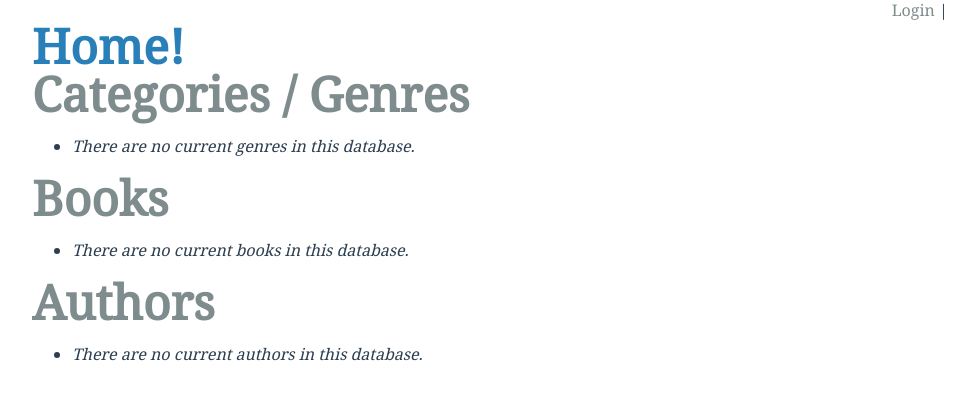
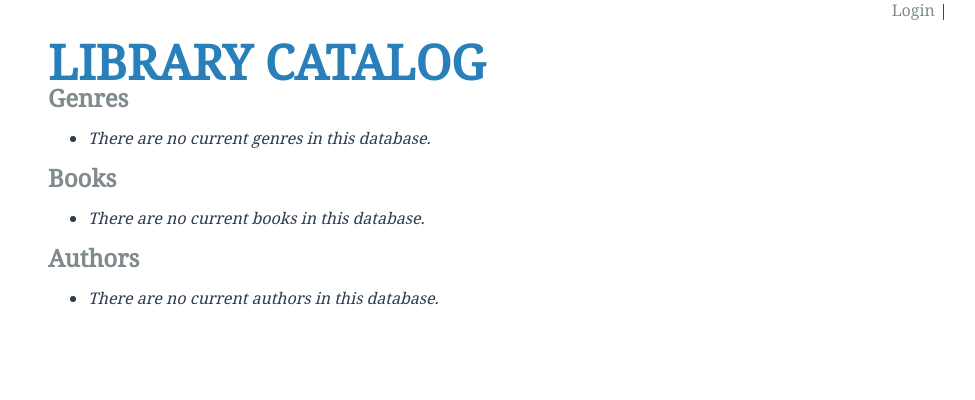
Before and after one commit to purwin/Udacity_Catalog, a Flask app: page / in a window 1280 px wide. Shown: the part 58-458 px from the top of the page, without its empty margins (8-983 px from the left). Run offline with Flask 2, Linux system fonts and the light colour scheme; data that the repository does not hold is empty; parts of the project's set-up code (start-up, migrations or seed data) failed here and were passed over; some libraries are stand-ins or nearby versions.

Commit message:
Add BEM styling to index template

```diff
--- a/templates/index.html
+++ b/templates/index.html
@@ -4,41 +4,53 @@
 
 {% block content %}
 {% include "includes/flash.html" %}
-  <h1>Home!</h1>
-  <div id="genres">
-    <h1><a href="{{ url_for('catalog_genres') }}">Categories / Genres</a></h1>
-    <ul>
+  <div class="index">
+    <div class="index__head">
+      <h1 class="index__h1">LIBRARY CATALOG</h1>
+    </div>
+    <div class="index__categories">
+      <section class="section--genres">
+        <div class="index__category index__category--genres">
+          <h3 class="index__h3"><a class="index__a" href="{{ url_for('catalog_genres') }}">Genres</a></h3>
+          <ul class="index__ul">
             {% if genres %}
               {% for genre in genres %}
-          <li><a href="{{ url_for('catalog_genre', id = genre.id) }}">{{ genre.type }}</a></li>
+                <li class="index__ul__li"><a href="{{ url_for('catalog_genre', id = genre.id) }}">{{ genre.type }}</a></li>
               {% endfor %}
             {% else %}
-        <li><i>There are no current genres in this database.</i></li>
+              <li class="index__ul__li"><i>There are no current genres in this database.</i></li>
             {% endif %}
           </ul>
         </div>
-  <div id="books">
-    <h1><a href="{{ url_for('catalog_books') }}">Books</a></h1>
-    <ul>
+      </section>
+      <section class="section--books">
+        <div class="index__category index__category--books">
+          <h3 class="index__h3"><a href="{{ url_for('catalog_books') }}">Books</a></h3>
+          <ul class="index__ul">
             {% if books %}
               {% for book in books %}
-          <li><a href="{{ url_for('catalog_book', id = book.id) }}">{{ book.title }}</a></li>
+                <li class="index__ul__li"><a class="index__a" href="{{ url_for('catalog_book', id = book.id) }}">{{ book.title }}</a></li>
               {% endfor %}
               {% else %}
-        <li><i>There are no current books in this database.</i></li>
+                <li class="index__ul__li"><i>There are no current books in this database.</i></li>
             {% endif %}
           </ul>
         </div>
-  <div id="authors">
-    <h1><a href="{{ url_for('catalog_authors') }}">Authors</a></h1>
-    <ul>
+      </section>
+      <section class="section--authors">
+        <div class="section__category section__category--authors">
+          <h3 class="index__h3"><a class="index__a" href="{{ url_for('catalog_authors') }}">Authors</a></h3>
+          <ul class="index__ul">
             {% if authors %}
               {% for author in authors %}
-          <li><a href="{{ url_for('catalog_author', id = author.id) }}">{% if author.first_name %}{{ author.first_name }} {% endif %}{{ author.last_name }}</a></li>
+                <li class="index__ul__li"><a class="index__a" href="{{ url_for('catalog_author', id = author.id) }}">{% if author.first_name %}{{ author.first_name }} {% endif %}{{ author.last_name }}</a></li>
               {% endfor %}
               {% else %}
-        <li><i>There are no current authors in this database.</i></li>
+              <li class="index__ul__li"><i>There are no current authors in this database.</i></li>
             {% endif %}
           </ul>
         </div>
+      </section>
+    </div>
+  </div>
 {% endblock %}
```
Lines whose indentation alone changed are shown as unchanged.
